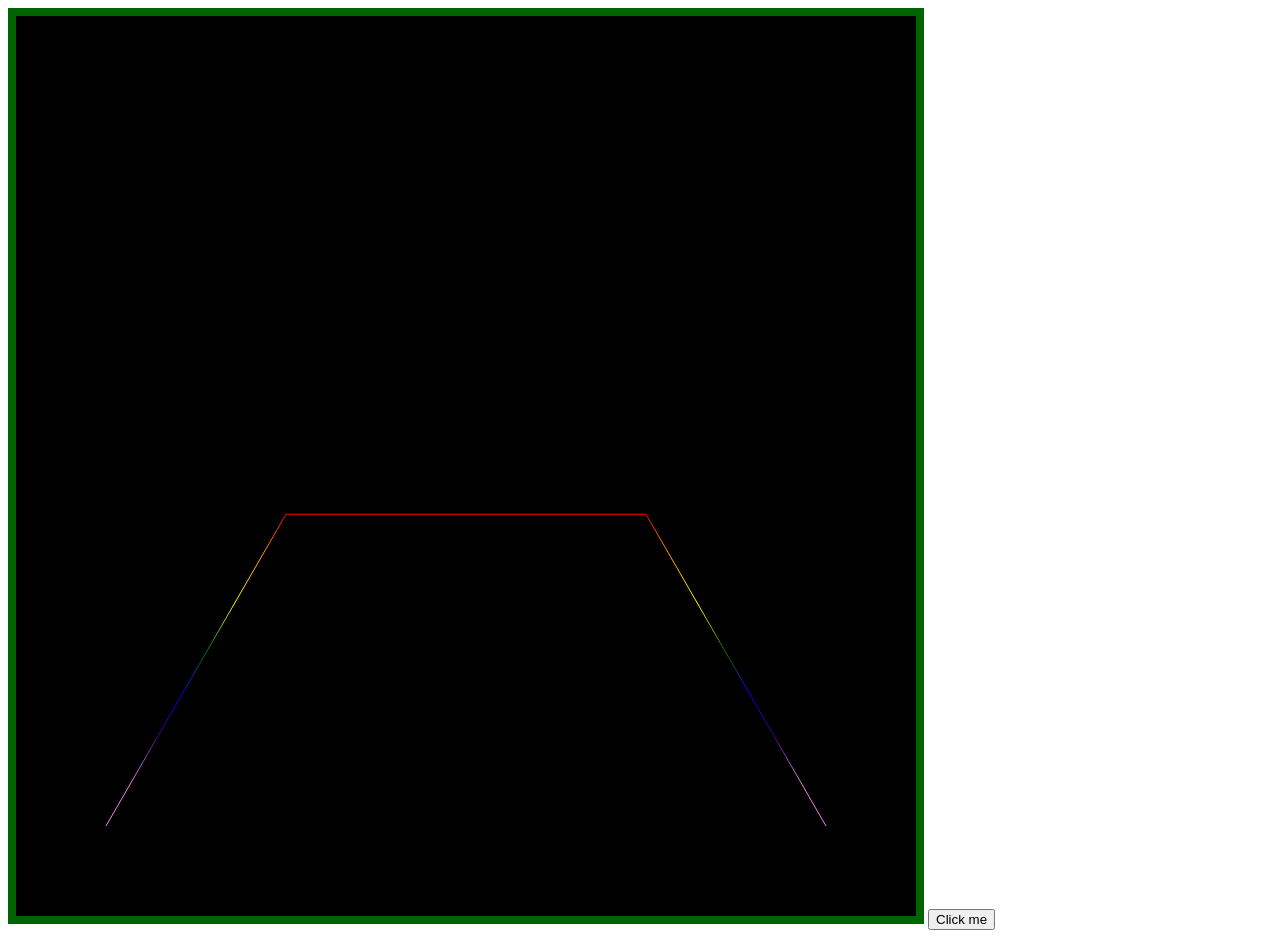
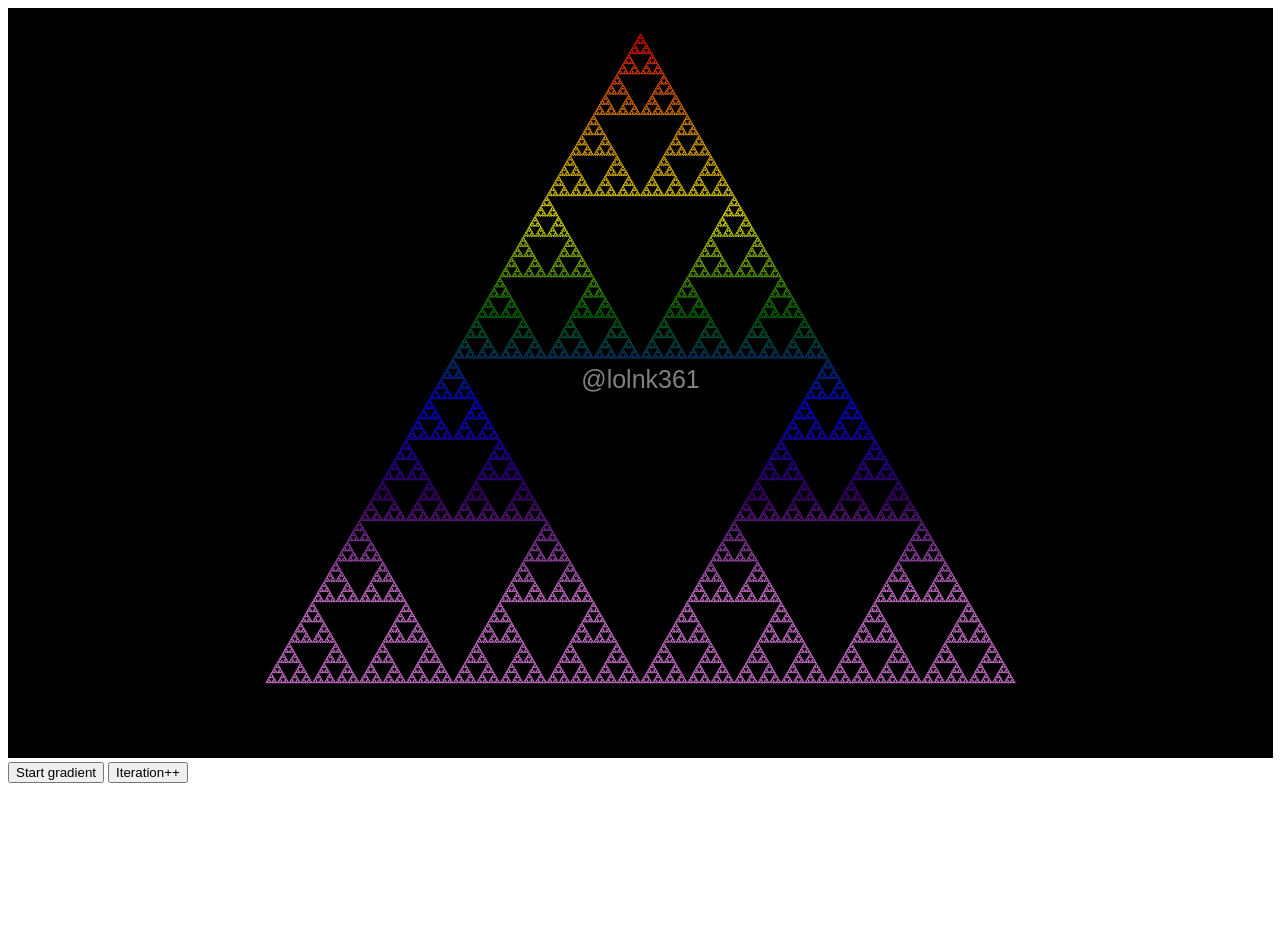
Before and after one commit to nk361/Drawing-Fractals, a plain HTML site: page index.html in a window 1280 px wide. After the commit the page ends 800 px from the top, so only its background shows below. Drawn offline with Linux system fonts and the light colour scheme.

Commit message:
Added toggleable gradient animation and made the code cleaner and more efficient

```diff
--- a/GenerateFractal.js
+++ b/GenerateFractal.js
@@ -1,10 +1,17 @@
-let c = document.getElementById("canvas_1");
+let c = document.getElementById("canvas1");
 let ctx = c.getContext("2d");
 
-let start_x = c.width / 10;
-let start_y = c.height - c.height / 10;
+ctx.canvas.width = window.innerWidth - 15;
+ctx.canvas.height = window.innerHeight - 50;
 
-let start_base_length = c.width - (c.width / 10 * 2);
+let startX = c.width / 2 - c.height / 2;
+let startY = c.height - c.height / 10;
+
+let startBaseLength = c.height;
+
+//new start here
+let numIterations = 10;
+ctx.translate(startX, startY);
 
 //to get the point when given start point, distance, and angle
 //x2 = x1 + distance * cos(angle)
@@ -20,105 +27,73 @@ class pointAndAngle
     }
 }
 
+function clearBackground()
+{
+    ctx.clearRect(0 - startX, 0 - startY, c.width, c.height);
+}
+
 let pointsAndAngles = [];
-let flipped = false;
+let highsAndLows;
 
-function makeUsableAngle(angle) {
+function findHighsAndLows()//returns highest y (which will be the lowest negative), lowest y (which will be the highest positive), leftmost x, rightmost x and it is more efficient to do all four in one pass
+{
+    let currentHighest = pointsAndAngles[0][0].y, currentLowest = pointsAndAngles[0][0].y, currentLeftmost = pointsAndAngles[0][0].x, currentRightmost = pointsAndAngles[0][0].x;
+    for(let i = 0; i < pointsAndAngles.length; i++)
+        for(let j = 0; j < pointsAndAngles[i].length; j++)
+        {
+            if(pointsAndAngles[i][j].y < currentHighest)
+                currentHighest = pointsAndAngles[i][j].y;
+            else if(pointsAndAngles[i][j].y > currentLowest)
+                currentLowest = pointsAndAngles[i][j].y;
+            if(pointsAndAngles[i][j].x < currentLeftmost)
+                currentLeftmost = pointsAndAngles[i][j].x;
+            else if(pointsAndAngles[i][j].x > currentRightmost)
+                currentRightmost = pointsAndAngles[i][j].x;
+        }
+    return [currentHighest, currentLowest, currentLeftmost, currentRightmost];
+}
+
+function degreesToRadians(angle)
+{
     return angle * Math.PI / 180;
 }
+
+let currentBaseLength = startBaseLength;
+let flipped = false;
 
 //generate a shape that starts at x, y and is at the angle given
 function returnShapePoints(x, y, angle)
 {
     //calculate first endpoint
-    let endpoint_x1 = x + (current_base_length / 2) * Math.cos(makeUsableAngle(angle) + makeUsableAngle(-60 * (flipped ? -1 : 1)));
-    let endpoint_y1 = y + (current_base_length / 2) * Math.sin(makeUsableAngle(angle) + makeUsableAngle(-60 * (flipped ? -1 : 1)));
+    let endpointX1 = x + (currentBaseLength / 2) * Math.cos(degreesToRadians(angle) + degreesToRadians(-60 * (flipped ? -1 : 1)));
+    let endpointY1 = y + (currentBaseLength / 2) * Math.sin(degreesToRadians(angle) + degreesToRadians(-60 * (flipped ? -1 : 1)));
 
     //calculate second endpoint
-    let endpoint_x2 = endpoint_x1 + (current_base_length / 2) * Math.cos(makeUsableAngle(angle) + makeUsableAngle(0));
-    let endpoint_y2 = endpoint_y1 + (current_base_length / 2) * Math.sin(makeUsableAngle(angle) + makeUsableAngle(0));
+    let endpointX2 = endpointX1 + (currentBaseLength / 2) * Math.cos(degreesToRadians(angle) + degreesToRadians(0));
+    let endpointY2 = endpointY1 + (currentBaseLength / 2) * Math.sin(degreesToRadians(angle) + degreesToRadians(0));
 
     //calculate third endpoint
-    let endpoint_x3 = endpoint_x2 + (current_base_length / 2) * Math.cos(makeUsableAngle(angle) + makeUsableAngle(60 * (flipped ? -1 : 1)));
-    let endpoint_y3 = endpoint_y2 + (current_base_length / 2) * Math.sin(makeUsableAngle(angle) + makeUsableAngle(60 * (flipped ? -1 : 1)));
+    let endpointX3 = endpointX2 + (currentBaseLength / 2) * Math.cos(degreesToRadians(angle) + degreesToRadians(60 * (flipped ? -1 : 1)));
+    let endpointY3 = endpointY2 + (currentBaseLength / 2) * Math.sin(degreesToRadians(angle) + degreesToRadians(60 * (flipped ? -1 : 1)));
 
     //return the four points for the current shape
-    return [new pointAndAngle(x, y, angle + -60 * (flipped ? -1 : 1)), new pointAndAngle(endpoint_x1, endpoint_y1, angle + 0), new pointAndAngle(endpoint_x2, endpoint_y2, angle + 60 * (flipped ? -1 : 1)), new pointAndAngle(endpoint_x3, endpoint_y3, 0)];
+    return [new pointAndAngle(x, y, angle + -60 * (flipped ? -1 : 1)), new pointAndAngle(endpointX1, endpointY1, angle + 0), new pointAndAngle(endpointX2, endpointY2, angle + 60 * (flipped ? -1 : 1)), new pointAndAngle(endpointX3, endpointY3, 0)];
 }
 
-//new start here
-let current_base_length = start_base_length;
-let num_iterations = 1;
-ctx.translate(start_x, start_y);
-
-function clearBackground()
+function generatePoints()
 {
-    ctx.clearRect(0 - start_x, 0 - start_y, c.width, c.height);
-}
-
-function increment()
-{
-    clearBackground();
-    if(num_iterations === 10)//anything more than 10 and it doesn't appear much different
-        num_iterations = 0;
-    num_iterations++;
-    generateFractal();
-}
-
-function findHighestY()//returns the highest y value on the canvas (which will be the lowest negative)
-{
-    let current_highest = pointsAndAngles[0][0].y;
-    for(let i = 0; i < pointsAndAngles.length; i++)
-        for(let j = 0; j < pointsAndAngles[i].length; j++)
-            if(pointsAndAngles[i][j].y < current_highest)
-                current_highest = pointsAndAngles[i][j].y;
-    return current_highest;
-}
-
-function findLowestY()//returns the lowest y value on the canvas (which will be the highest positive)
-{
-    let current_lowest = pointsAndAngles[0][0].y;
-    for(let i = 0; i < pointsAndAngles.length; i++)
-        for(let j = 0; j < pointsAndAngles[i].length; j++)
-            if(pointsAndAngles[i][j].y > current_lowest)
-                current_lowest = pointsAndAngles[i][j].y;
-    return current_lowest;
-}
-
-function findLeftmostX()//returns the leftmost x value on the canvas (lowest value)
-{
-    let current_leftmost = pointsAndAngles[0][0].x;
-    for(let i = 0; i < pointsAndAngles.length; i++)
-        for(let j = 0; j < pointsAndAngles[i].length; j++)
-            if(pointsAndAngles[i][j].x < current_leftmost)
-                current_leftmost = pointsAndAngles[i][j].x;
-    return current_leftmost;
-}
-
-function findRightmostX()//returns the rightmost x value on the canvas (highest value)
-{
-    let current_rightmost = pointsAndAngles[0][0].x;
-    for(let i = 0; i < pointsAndAngles.length; i++)
-        for(let j = 0; j < pointsAndAngles[i].length; j++)
-            if(pointsAndAngles[i][j].x > current_rightmost)
-                current_rightmost = pointsAndAngles[i][j].x;
-    return current_rightmost;
-}
-
-function generateFractal()
-{
-    ctx.moveTo(0, 0);
+    pointsAndAngles = [];//clears already used points
 
     flipped = false;
 
-    current_base_length = start_base_length;
+    currentBaseLength = startBaseLength;
 
     pointsAndAngles.push([new pointAndAngle(0, 0, 0)]);//start with the first point to generate the first shape
 
-    for(let i = 0; i < num_iterations; i++)
+    for(let i = 0; i < numIterations; i++)
     {
-        let current_shapes = pointsAndAngles.length;
-        for(let j = 0; j < current_shapes; j++)
+        let currentShapes = pointsAndAngles.length;
+        for(let j = 0; j < currentShapes; j++)
             for(let k = 0; k < pointsAndAngles[j].length; k++)
                 if((k  + 1) % 4 !== 0)//skip every fourth point, I use them to draw to but not to generate a shape
                 {
@@ -127,18 +102,46 @@ function generateFractal()
                 }
 
         //do after each layer
-        for(let j = 0; j < current_shapes; j++)//remove the last iteration's shapes
+        for(let j = 0; j < currentShapes; j++)//remove the last iteration's shapes
             pointsAndAngles.shift();
-        current_base_length /= 2;
+        currentBaseLength /= 2;
     }
 
+    //get them with one pass and save them for reuse every time new points have been generated
+    highsAndLows = findHighsAndLows();
+}
+
+function addWaterMark(highsAndLows)
+{
+    ctx.globalAlpha = 0.5;
+    ctx.font = "25px Arial";
+    ctx.textAlign = "center";
+    ctx.fillStyle = "white";
+    ctx.fillText("@lolnk361", (highsAndLows[2] + highsAndLows[3]) / 2, -((highsAndLows[2] + highsAndLows[3]) / 2) + 80, 120);
+    ctx.globalAlpha = 1;
+}
+
+let gradientAngle = 0;
+
+function generateGradient(highsAndLows)
+{
+    //calculate gradient rotation points
+    let gradientX1 = ((highsAndLows[2] + highsAndLows[3]) / 2) + (highsAndLows[3] - ((highsAndLows[2] + highsAndLows[3]) / 2)) * Math.cos(degreesToRadians(-90 + gradientAngle));
+    let gradientY1 = ((highsAndLows[0] + highsAndLows[1]) / 2) + (highsAndLows[1] - ((highsAndLows[0] + highsAndLows[1]) / 2)) * Math.sin(degreesToRadians(-90 + gradientAngle));
+    let gradientX2 = ((highsAndLows[2] + highsAndLows[3]) / 2) + (highsAndLows[3] - ((highsAndLows[2] + highsAndLows[3]) / 2)) * Math.cos(degreesToRadians(90 + gradientAngle));
+    let gradientY2 = ((highsAndLows[0] + highsAndLows[1]) / 2) + (highsAndLows[1] - ((highsAndLows[0] + highsAndLows[1]) / 2)) * Math.sin(degreesToRadians(90 + gradientAngle));
+
     //generate gradient of equal proportions from top center to bottom center
-    let gradient = ctx.createLinearGradient((findLeftmostX() + findRightmostX()) / 2, findHighestY(), (findLeftmostX() + findRightmostX()) / 2, findLowestY());
+    let gradient = ctx.createLinearGradient(gradientX1, gradientY1, gradientX2, gradientY2);
+
     let colors = ["red", "orange", "yellow", "green", "blue", "indigo", "violet"];
     for(let i = 0; i < colors.length; i++)
-        gradient.addColorStop(1 / colors.length * i, colors[i]);
+        gradient.addColorStop(1 / colors.length * i, colors[i]);//the first parameter is where the color will start in the gradient
     ctx.strokeStyle = gradient;
+}
 
+function drawFractal()
+{
     //connect the dots (points)
     ctx.beginPath();//this is needed to remove the line
     ctx.lineWidth = 1;
@@ -146,8 +149,58 @@ function generateFractal()
         for(let j = 0; j < pointsAndAngles[i].length; j++)
             ctx.lineTo(pointsAndAngles[i][j].x, pointsAndAngles[i][j].y);
     ctx.stroke();
-
-    pointsAndAngles = [];
 }
 
-generateFractal();
+function increment()
+{
+    if(numIterations === 10)//anything more than 10 and it doesn't appear much different
+        numIterations = 0;
+    numIterations++;
+    clearBackground();
+    generatePoints();
+    ctx.fillStyle = "black";
+    ctx.fillRect(0 - startX, 0 - startY, c.width, c.height);
+    addWaterMark(highsAndLows);
+    generateGradient(highsAndLows);
+    drawFractal();
+}
+
+let gradientOn = false;
+
+function toggleGradientMovement()
+{
+    gradientOn = !gradientOn;
+}
+
+//Initial generation and drawing
+generatePoints();
+ctx.fillStyle = "black";
+ctx.fillRect(0 - startX, 0 - startY, c.width, c.height);
+addWaterMark(highsAndLows);
+generateGradient(highsAndLows);
+drawFractal();
+
+function generateFractal()
+{
+    //redraw with new gradient, using old points
+    if(gradientOn)
+    {
+        gradientAngle++;
+
+        if(gradientAngle === 359)
+            gradientAngle = 0;
+
+        //Only need to redraw while the gradient is changing
+        ctx.moveTo(0, 0);
+        clearBackground();
+        ctx.fillStyle = "black";
+        ctx.fillRect(0 - startX, 0 - startY, c.width, c.height);
+        addWaterMark(highsAndLows);
+        generateGradient(highsAndLows);
+        drawFractal();
+    }
+
+    window.requestAnimationFrame(generateFractal);
+}
+
+window.requestAnimationFrame(generateFractal);
--- a/index.html
+++ b/index.html
@@ -5,8 +5,9 @@
     <title>Title</title>
 </head>
 <body>
-<canvas id = "canvas_1" width = 900 height = 900 style="border: 8px solid darkgreen; background-color: black"></canvas>
+<canvas id = "canvas1"></canvas>
+<button id = "gradient" onclick = "toggleGradientMovement()">Start gradient</button>
+<button onclick = "increment()">Iteration++</button>
 <script src="GenerateFractal.js"></script>
-<button onclick = "increment()">Click me</button>
 </body>
 </html>
```
